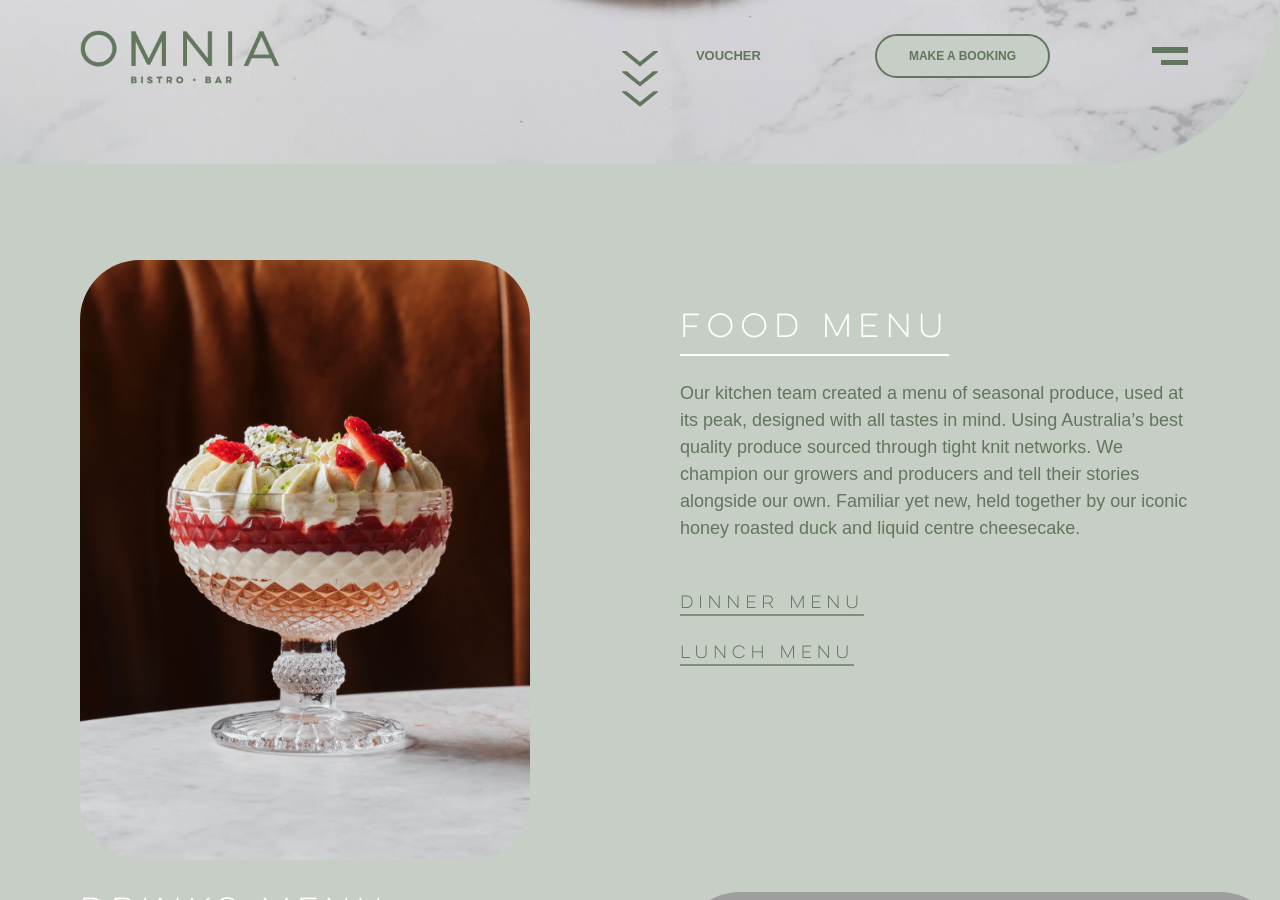
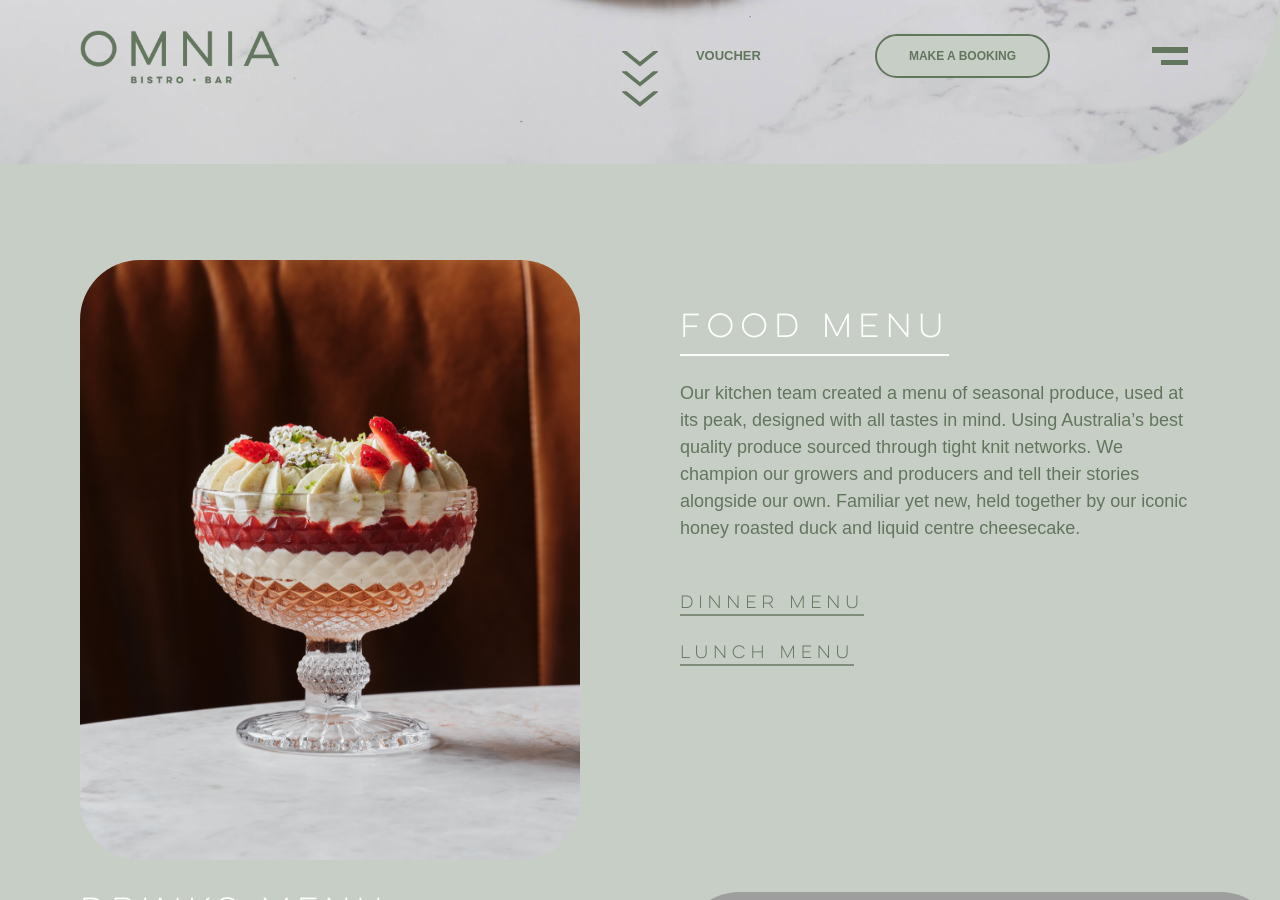
Before and after one commit to yugenomnia/omnia, a Jekyll site: the page built from food.md, in a window 1280 px wide and 900 px high, scrolled down 736 px. Built offline with Jekyll 4.4.1, drawn with Linux system fonts in a browser that asks for light colours; grey boxes are pictures that could not be loaded.

Commit message:
food page

```diff
--- a/_layouts/food.html
+++ b/_layouts/food.html
@@ -33,11 +33,11 @@
 
   <div class="container mx-auto px-4 md:pr-0  md:pl-8 md:pl-20 main-content">
     <!-- F O O D -->
-    <div class="flex flex-col lg:flex-row  justify-between items-start">
+    <div class="flex flex-col lg:flex-row justify-between  items-start ">
       <div class="w-full lg:w-1/2 food-section-image object-contain">
         <img src="{{page.food_section.img}}" alt="omnia food">
       </div>
-      <div class="w-full sm:w-1/2 pt-12 food-section-text text-left">
+      <div class="w-full sm:w-1/2 pt-12 food-section-text text-left ">
         <div class="">
         <h3 class="text-center md:text-left pb-2 middle-white-title reveal border-b-2 border-white inline">
           {{ page.food_section.title }}
@@ -63,8 +63,8 @@
     </div>
 
 
-    <div id="drink-menu-categories" class="flex flex-col lg:flex-row-reverse  justify-between mt-8 mb-8"><!--md:my-24 items-start-->
-      <div class="w-full lg:w-1/2 drink-section-image mb-8 lg:mb-0 reveal"><!--flex-->
+    <div id="drink-menu-categories" class="flex flex-col lg:flex-row-reverse  justify-between mt-8 mb-8">
+      <div class="w-full lg:w-1/2 drink-section-image mb-8 lg:mb-0 reveal">
         <img src="{{ page.drink_section.img }}" alt="omnia drink" class="block">
       </div>
       <div class="w-full lg:w-1/2  pt-12 drink-section-text lg:pr-4">
@@ -77,11 +77,11 @@
 
         <div class="mt-8 md:pr-20">
           {% for category in page.drink_section.categories %}
-          <div class="pt-2 pb-2 md:pt-2 md:pb-2 omnia-green cursor-pointer reveal accordion-drink">
+          <div class="pt-2 pb-2 md:pt-0 md:pb-0 omnia-green cursor-pointer reveal accordion-drink">
             <div class="inline-block menu-category-block">
               <div class="omnia-green food-text">{{category.text}}</div>
               <a
-              class="inline-block menu-link omnia-green text-md mb-8 mt-8"
+              class="inline-block menu-link omnia-green text-md mb-5 mt-5"
               href="{{ category.menu_pdf }}#page={{forloop.index}}"
               target="_blank"
             >
--- a/css/style.css
+++ b/css/style.css
@@ -1368,13 +1368,13 @@
 
 @media (min-width: 960px) {
   .partners {
-    padding-left: 50px;
+    padding-left: 80px;
   }
 
   .food-section-image img{
   height: 600px;
   /*border: 2px solid red;*/
-  width: 450px;
+  width: 500px;
   object-fit: cover;
   }
 
@@ -1458,14 +1458,6 @@
 }
 
 @media (min-width:1024px) {
-  .main-content {
-
-  }
-
-  /*.partner {
-    padding: 20px 8px;
-    width: 50%;
-  }*/
 
   .booking-img {
     height: 100%;
@@ -1524,7 +1516,7 @@
   }
 
   #food .food-section-text {
-    margin-left: 80px;
+    /*margin-left: 50px;*/
     padding-right: 80px;
   }
 
```
Also changed, not shown: _layouts/about.html (+4 -4 lines), 4 other files.
